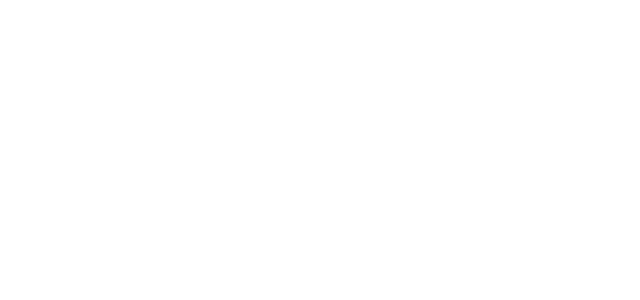
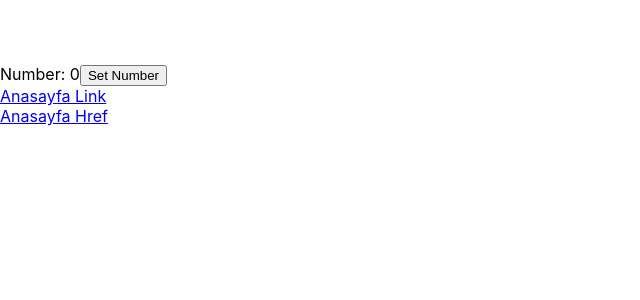
Before and after one commit to neominalsolutions/react-flight-app, a React (Create React App) app: page /useEffect in a window 1280 px wide. Before the commit this address had no page. Shown: the top 300 px of the page, without its empty margins (0-640 px from the left). Built offline with nearby package versions, Linux system fonts and the light colour scheme; no server answers.

Commit message:
UseEffectHook

```diff
--- a/src/App.tsx
+++ b/src/App.tsx
@@ -6,6 +6,7 @@
 import UseStateSamplePage from './pages/UseStateSamplePage';
 import StateSamplePage from './pages/StateSamplePage';
 import StateSampleRefPage from './pages/StateSampleRefPage';
+import UseEffectPage from './pages/UseEffectPage';
 
 function App() {
 	// yönlendirme dosyamız.
@@ -29,6 +30,10 @@
 			path: '/stateRef',
 			Component: StateSampleRefPage,
 		},
+		{
+			path: 'useEffect',
+			Component: UseEffectPage,
+		},
 	]);
 
 	return (
--- a/src/index.tsx
+++ b/src/index.tsx
@@ -16,12 +16,10 @@
 // Index.tsx dosyası ise uygulamanın index.html ilk tanıtımını yapıldığı yerdir.
 
 root.render(
-	<React.StrictMode>
-		<BrowserRouter>
-			<App />
-			{/* uygulamaın react üzerindne çalıştığı ana dizin app dosyasıdır. */}
-		</BrowserRouter>
-	</React.StrictMode>
+	<BrowserRouter>
+		<App />
+		{/* uygulamaın react üzerindne çalıştığı ana dizin app dosyasıdır. */}
+	</BrowserRouter>
 );
 
 // If you want to start measuring performance in your app, pass a function
--- /dev/null
+++ b/src/pages/UseEffectPage.tsx
@@ -0,0 +1,54 @@
+import React, { useEffect, useState } from 'react';
+import { Link } from 'react-router-dom';
+
+function UseEffectPage() {
+	// useEffect Hook ile sayfanın ilk açılısın yakalayıp apiden veri çekmek şlemi yapabiliriz.
+	// sayfadan ayrılırken ara işlem yapma
+	// sayfada bir state değiştiriğinde değişine state takibi gibi işlemleri yönetebiliriz.
+	const [number, setNumber] = useState<number>(0);
+	useEffect(() => {
+		// ilk tetiklenme
+		// callback kod
+		// apidan veri çekme fetch, get işlemleri ve state aktarma işlemi
+		console.log('load işlemi');
+
+		// then => Promise Resolved State dinler
+		// catch => Promise Rejected State dinler
+		fetch('https://jsonplaceholder.typicode.com/users') // fetch yada axios tercih ediyoruz.
+			.then((response) => {
+				console.log('response', response); // Resolved
+				return response.json(); // json parse
+			})
+			.then((data) => {
+				console.log('data', data);
+				setNumber(data.length);
+			})
+			.catch((err) => {
+				console.log('err', err); // Rejected
+				// 401 authentication required, 404 resource not found, 500 Internal server error, 400 bad request
+			});
+
+		return () => {
+			// clean up function (opsiyonel)
+			console.log('domdan çıkış');
+		};
+	}, []); // [] deps kısmı, [] deps olduğunda sadece sayfa açılışında 1 kez çalışır [state1,state2,state3] gibi değerler ile çalıştırığında [] tanımlanan statelerden herhangi birinin değişiminde ve ilk sayfa load edildiğinde çalışır. Component içinde birden fazla UseEffect tanımlanabilir.
+	useEffect(() => {
+		// ikinci tetikleme
+		console.log('number state değişimde çalışır');
+	}, [number]); // number state değişiminde ve cmponent load da 1 kez çalışır
+
+	return (
+		<div>
+			Number: {number}
+			<button onClick={() => setNumber(Math.random() * 100)}>Set Number</button>
+			<br></br>
+			<Link to="/">Anasayfa Link</Link>
+			<br></br>
+			<a href="/">Anasayfa Href</a>
+			{/* react router yönlendirmesi, a href kullanırsa sayfa refleshlenerek yönlenir. */}
+		</div>
+	);
+}
+
+export default UseEffectPage;
```
